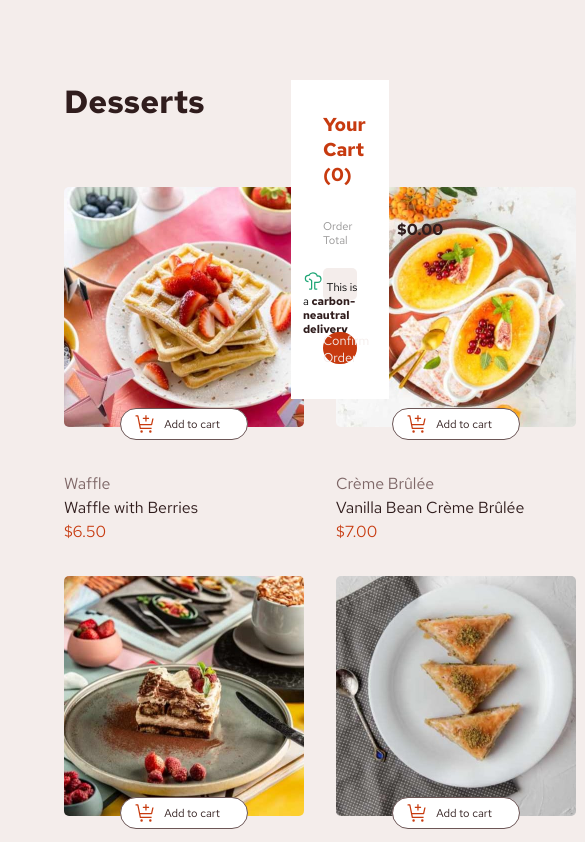
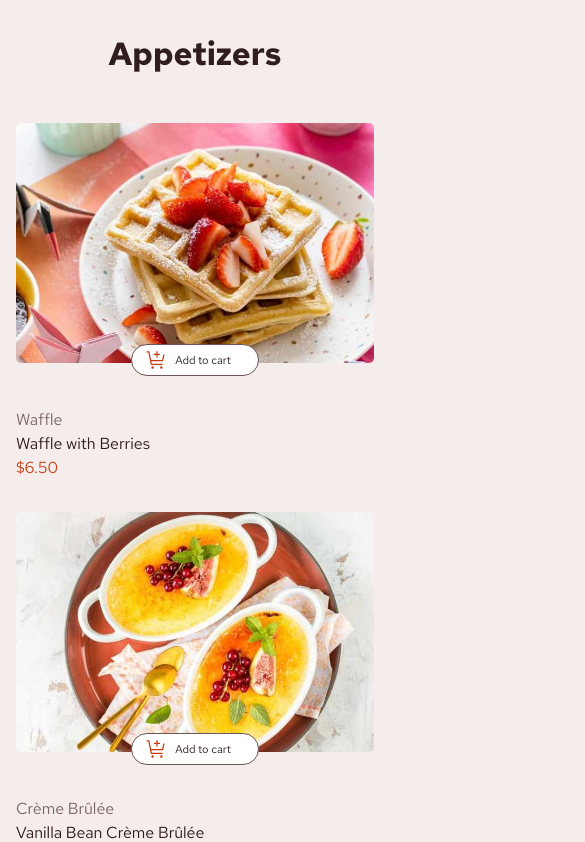
Before and after one commit to YG-Kael/Product-Cart, a plain HTML site: page index.html in a window 390 px wide. Shown: the top 842 px of the page, 585 px wide, since content can reach past the window. Drawn offline with Linux system fonts and the light colour scheme.

Commit message:
i changed title again

```diff
--- a/add-to-cart.css
+++ b/add-to-cart.css
@@ -366,7 +366,7 @@ span {
   border-radius: 20px;
 }
 
-@media screen and (max-width: 376px) {
+@media screen and (max-width: 425px) {
   body {
     display: flex;
     flex-direction: column;
--- a/index.html
+++ b/index.html
@@ -9,7 +9,7 @@
   </head>
   <body>
     <header>
-      <h1>Desserts</h1>
+      <h1>Appetizers</h1>
     </header>
 
     <section class="section1"></section>
--- a/index.js
+++ b/index.js
@@ -30,7 +30,7 @@ function createProductCards(products) {
     .map(
       ({ category, name, price, image }, index) => `
       <div class="waffle">
-        <img class="waf-img" src="${window.matchMedia("(max-width: 376px)").matches ? image.mobile : image.desktop}" alt="${name}" />
+        <img class="waf-img" src="${window.matchMedia("(max-width: 425px)").matches ? image.mobile : image.desktop}" alt="${name}" />
         <div class="waf-p">
           <button class="waf-btn" data-index="${index}">
             <img
```
